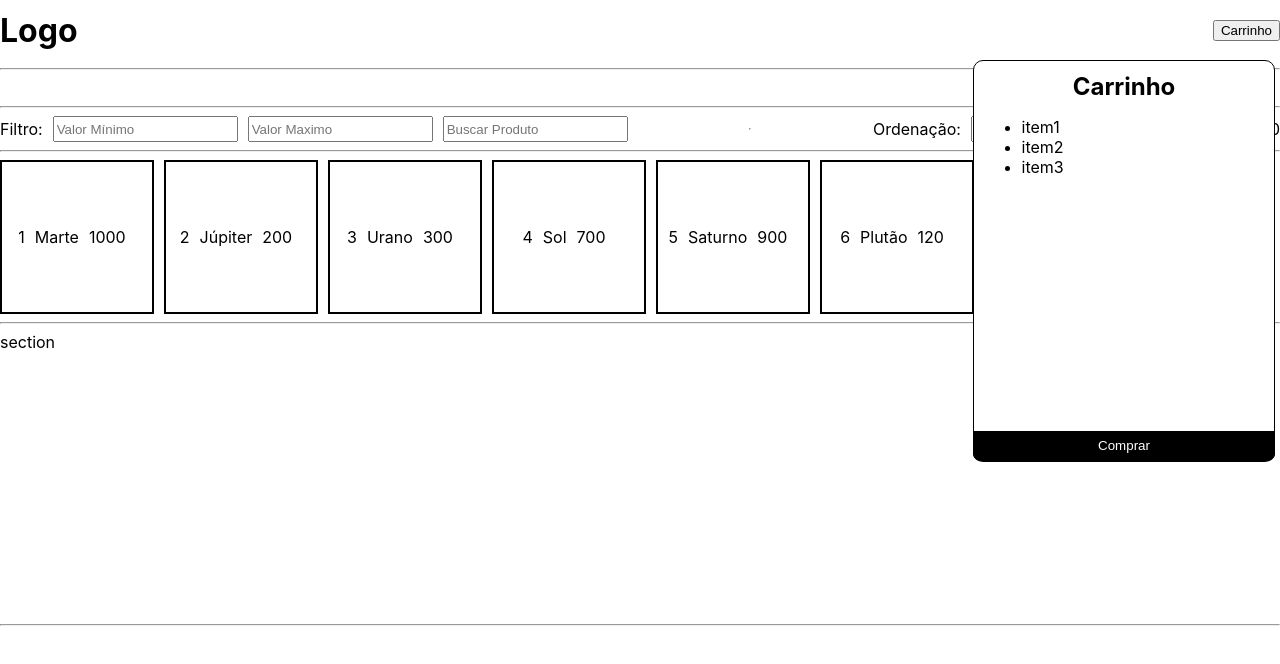
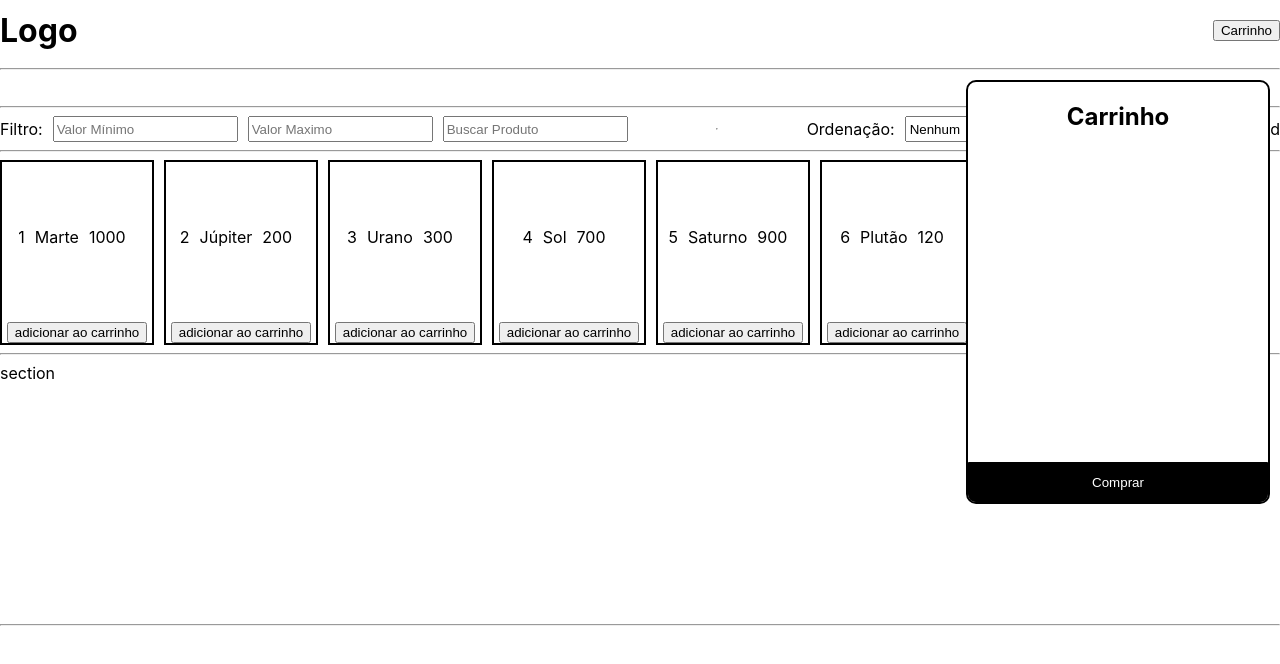
Before and after one commit to future4code/Silveira-labe-commerce8, a React (Create React App) app: page / in a window 1280 px wide. Both pictures are taken after a click on the button "Carrinho". Shown: the top 664 px of the page. Built offline with nearby package versions, Linux system fonts and the light colour scheme.

Commit message:
Ajustes no Carrinho

```diff
--- a/src/App.js
+++ b/src/App.js
@@ -12,6 +12,12 @@ const MainDiv = styled.div`
 
 const MenuSelecao = styled.div`
 
+`
+
+const DivCard = styled.div`
+border:solid 2px;
+display:flex;
+flex-direction:column;
 `
 
 const Footer = styled.footer`
@@ -39,16 +45,39 @@ div{
 class App extends React.Component {
 
   state = {
-    produtos: listaProdutos
+    produtos: listaProdutos,
+    filtroCarrinho: [],
+    stateButton: false
+
   }
 
-  numeroProdutos = 0;
+  addInCart = (id) => {
+    listaProdutos.map((produto) => {
+      if(produto.id === id){
+        this.state.filtroCarrinho = [...this.state.filtroCarrinho,produto]
+        this.setState({filtroCarrinho: this.state.filtroCarrinho})
+
+      }
+    })
+  }
+
+
+  delInCart = (id)=>{
+
+    let novoArray = this.state.filtroCarrinho.filter((item)=>{
+      return item.id !== id
+    })
+    this.state.filtroCarrinho = novoArray
+    this.setState({filtroCarrinho: this.state.filtroCarrinho})
+    console.log(this.state.filtroCarrinho)
+  }
+
 
   render() {
 
     return (
       <MainDiv>
-        <Header />
+        <Header onClick={this.delInCart} filtroCarrinho = {this.state.filtroCarrinho}/>
         <hr />
         <img />
         <hr />
@@ -65,15 +94,19 @@ class App extends React.Component {
             {
               this.state.produtos.map((produto) => {
                 return (
+                  <DivCard>
                     <CardProduto
                       id={produto.id}
                       preco={produto.preco}
                       img={produto.imagem}
                       name={produto.NomeProduto}
                     />
+                    <button onClick={() => this.addInCart(produto.id)}>adicionar ao carrinho</button>
+                  </DivCard>
                 )
               })
             }
+
           </div>
           <hr />
 
--- a/src/Data/produtos.json
+++ b/src/Data/produtos.json
@@ -3,36 +3,42 @@
       "NomeProduto": "Marte",
       "preco": 1000,
       "imagem": "url",
-      "id": 1
+      "id": 1,
+      "cart": false
     },
     {
       "NomeProduto": "Júpiter",
       "preco": 200,
       "imagem": "url",
-      "id": 2
+      "id": 2,
+      "cart": false
     },
     {
       "NomeProduto": "Urano",
       "preco": 300,
       "imagem": "url",
-      "id": 3
+      "id": 3,
+      "cart": false
     },
     {
       "NomeProduto": "Sol",
       "preco": 700,
       "imagem": "url",
-      "id": 4
+      "id": 4,
+      "cart": false
     },
     {
       "NomeProduto": "Saturno",
       "preco": 900,
       "imagem": "url",
-      "id": 5
+      "id": 5,
+      "cart": false
     },
     {
       "NomeProduto": "Plutão",
       "preco": 120,
       "imagem": "url",
-      "id": 6
+      "id": 6,
+      "cart": false
     }
 ]
--- a/src/components/CardProduto/CardProduto.js
+++ b/src/components/CardProduto/CardProduto.js
@@ -1,5 +1,7 @@
 import React from 'react';
 import styled from 'styled-components';
+import Carrinho from '../Carrinho/Carrinho';
+import listaProdutos from '../../Data/produtos.json';
 
 const CardContainer = styled.div`
   display: flex;
@@ -8,10 +10,10 @@ const CardContainer = styled.div`
   justify-content: center;
   width: 150px;
   height: 150px;
-  border: 2px solid black;
+`
 
-`
 class Card extends React.Component {
+
 
       render(){
         return (
@@ -26,4 +28,6 @@ class Card extends React.Component {
 
     }
 
+
+
     export default Card;
--- a/src/components/Carrinho/Carrinho.js
+++ b/src/components/Carrinho/Carrinho.js
@@ -1,48 +1,52 @@
 import React from 'react';
 import styled from 'styled-components';
+import listaProdutos from '../../Data/produtos.json';
+import ItemsCarrinho from './ItemsCarrinho'
+import App from  '../../App'
 
-const CartDiv = styled.div`
+const Card = styled.div`
+overflow: hidden;
 position: fixed;
-  display:flex;
-  flex-direction:column;
-  align-items: center;
-  justify-content: center;
-  right: 0px;
-  top: 60px;
-  border-radius: 10px;
-  border: solid 1px;
-  margin-right: 5px;
-  height: 400px;
+right: 10px;
+top: 80px;
+height: 420px;
 width: 300px;
 background-color: white;
+display:flex;
+flex-direction: column;
+align-items: center;
+justify-items: center;
+border-radius: 10px;
+border:solid 2px;
+margin-bottom: 10px;
+`
+
+const Container = styled.div`
+display:flex;
+align-items:center;
+flex-direction: column;
 
 h2{
-    margin auto;
-    margin-top: 0px;
-    margin-bottom: 0px;
-  }
-
-  button{
-    position: relative;
-    top: 10px;
-    background-color: black;
-    color:white;
-    width: 100.5%;
-    height: 30px;
-    border: solid black 0.5px;
-    border-bottom-left-radius: 7px;
-    border-bottom-right-radius: 7px;
-
-    :hover{
-      color:black;
-      background-color: white;
-    }
+  width:300px;
 }
 `
 
-const CartDisplay = styled.div`
- width: 95%;
- height: 80%;
+const Button = styled.button`
+position:absolute;
+bottom:0px;
+width: 100%;
+height: 40px;
+border: none;
+background-color: black;
+color: white;
+border: solid black 1px;
+border-bottom-right-radius: 6px;
+border-bottom-left-radius: 6px;
+
+:hover{
+  background-color: white;
+  color: black ;
+}
 `
 
 
@@ -50,22 +54,37 @@ const CartDisplay = styled.div`
 class Carrinho extends React.Component {
 
   state = {
-    produtos: []
+    cart: this.props.items
+  }
+
+  delCarrinho = (id)=>{
+    let novoArray = []
+    this.setState({cart: novoArray})
   }
 
       render(){
+
+        let componenteItem = this.props.items.map((item)=>{
           return (
-          <CartDiv>
+            <ItemsCarrinho
+            id={item.id}
+            preco={item.preco}
+            img={item.imagem}
+            name={item.NomeProduto}
+            aoDeletar = {() => this.delCarrinho(item.id)}
+            onClick = {this.props.onClick}
+            />
+          )
+        })
+
+        return (
+          <Card>
             <h2>Carrinho</h2>
-            <CartDisplay>
-            <ul>
-              <li>item1</li>
-              <li>item2</li>
-              <li>item3</li>
-            </ul>
-            </CartDisplay>
-            <button>Comprar</button>
-          </CartDiv>
+            <Container>
+              {componenteItem}
+            </Container>
+            <Button>Comprar</Button>
+          </Card>
         );
       }
 
--- /dev/null
+++ b/src/components/Carrinho/ItemsCarrinho.js
@@ -0,0 +1,53 @@
+import React from 'react';
+import styled from 'styled-components';
+import listaProdutos from '../../Data/produtos.json';
+
+const Item = styled.div`
+
+display:flex;
+justify-content: space-between;
+align-items: center;
+margin: 10px;
+border-bottom:solid 1px;
+border-top:solid 1px;
+width: 270px;
+
+p{
+    margin:0px;
+}
+
+button{
+    border:none;
+    height: 23px;
+    width: 25px;
+    background-color: white;
+
+    :hover{
+        background-color: red;
+    }
+}
+
+`
+
+
+
+class ItemCarrinho extends React.Component {
+
+  componentDidUpdate(){
+
+  }
+
+
+      render(){
+        return (
+          <Item>
+            <p>{this.props.name}</p>
+            <p>{this.props.preco} R$</p>
+            <button onClick={() => this.props.onClick(this.props.id)}>X</button>
+          </Item>
+        );
+      }
+
+    }
+
+    export default ItemCarrinho;
--- a/src/components/Header/Header.js
+++ b/src/components/Header/Header.js
@@ -1,6 +1,7 @@
 import React from 'react';
 import styled from 'styled-components';
-import Carrinho  from '../Carrinho/Carrinho';
+import listaProdutos from '../../Data/produtos.json';
+import Carrinho from '../Carrinho/Carrinho';
 
 const ContainerHeader = styled.header`
 height: 60px;
@@ -9,58 +10,31 @@ justify-content: space-between;
 align-items: center;
 `
 
-const Show = styled.div`
-position: absolute;
-right:0px;
-visibility: visible;
-`
-const Hide = styled.div`
-position: absolute;
-right:0px;
-visibility: hidden;
-`
 
 
 class Header extends React.Component {
 
   state = {
-    cart: false
+    comprando: false,
   }
 
-  carrinhoState = (
-    <Hide>
-      <Carrinho/>
-    </Hide>
-  )
-
-  alternarCarrinho = () => {
-
-    this.state.cart = !this.state.cart
-    this.setState({cart: this.state.cart})
-
-    if(this.state.cart){
-      this.carrinhoState = (
-        <Show>
-          <Carrinho/>
-        </Show>
-      )
-    }else{
-      this.carrinhoState = (
-        <Hide>
-          <Carrinho/>
-        </Hide>
-      )
-    }
+  showCarrinho = ()=>{
+    this.state.comprando = !this.state.comprando
+    this.setState({comprando: this.state.comprando})
+    console.log(this.state.comprando)
   }
 
+  render() {
 
-      render(){
-
+    let componenteCarrinho
+    if(this.state.comprando){
+       componenteCarrinho = <Carrinho onClick={this.props.onClick} items = {this.props.filtroCarrinho} />
+    }
     return (
       <ContainerHeader>
         <h1>Logo</h1>
-            <button onClick={this.alternarCarrinho}>Carrinho</button>
-            {this.carrinhoState}
+        <button onClick={this.showCarrinho}>Carrinho</button>
+        {componenteCarrinho}
       </ContainerHeader>
     );
   }
```
Lines whose indentation alone changed are shown as unchanged.
